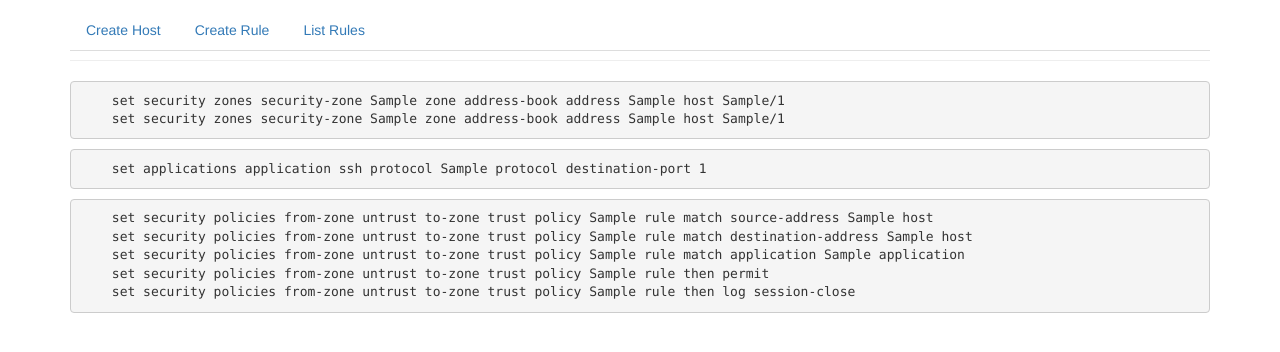
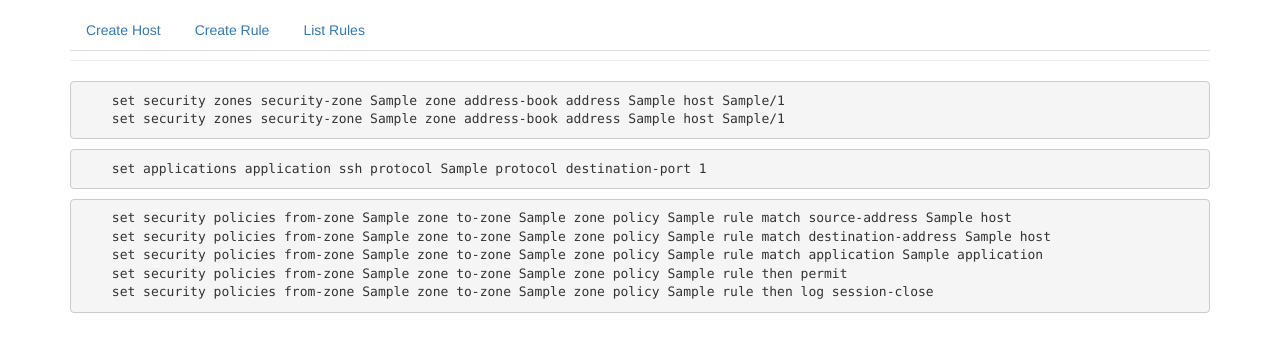
Before and after one commit to progamler/firewall, a Django app: a page that uses templates/juniper.html in a window 1280 px wide. Shown: the part 51-403 px from the top of the page. Run offline with Django 3.2, Linux system fonts and the light colour scheme; tables that the repository leaves empty hold one stand-in row (values such as "Sample post"); some libraries are stand-ins or nearby versions.

Commit message:
Reading Zones from DB

```diff
--- a/templates/juniper.html
+++ b/templates/juniper.html
@@ -4,10 +4,10 @@
     set security zones security-zone {{ dst.zone }} address-book address {{ dst.name }} {{ dst.ip }}/{{ dst.prefix }}</pre>
     <pre>    set applications application ssh protocol {{ application.protocol }} destination-port {{ application.port }}</pre>
     <pre>
-    set security policies from-zone untrust to-zone trust policy {{ rule.name }} match source-address {{ rule.src }}
-    set security policies from-zone untrust to-zone trust policy {{ rule.name }} match destination-address {{ rule.dst }}
-    set security policies from-zone untrust to-zone trust policy {{ rule.name }} match application {{ rule.application }}
-    set security policies from-zone untrust to-zone trust policy {{ rule.name }} then permit
-    set security policies from-zone untrust to-zone trust policy {{ rule.name }} then log session-close
+    set security policies from-zone {{ src.zone }} to-zone {{ dst.zone }} policy {{ rule.name }} match source-address {{ rule.src }}
+    set security policies from-zone {{ src.zone }} to-zone {{ dst.zone }} policy {{ rule.name }} match destination-address {{ rule.dst }}
+    set security policies from-zone {{ src.zone }} to-zone {{ dst.zone }} policy {{ rule.name }} match application {{ rule.application }}
+    set security policies from-zone {{ src.zone }} to-zone {{ dst.zone }} policy {{ rule.name }} then permit
+    set security policies from-zone {{ src.zone }} to-zone {{ dst.zone }} policy {{ rule.name }} then log session-close
 </pre>
 {% endblock %}
```
